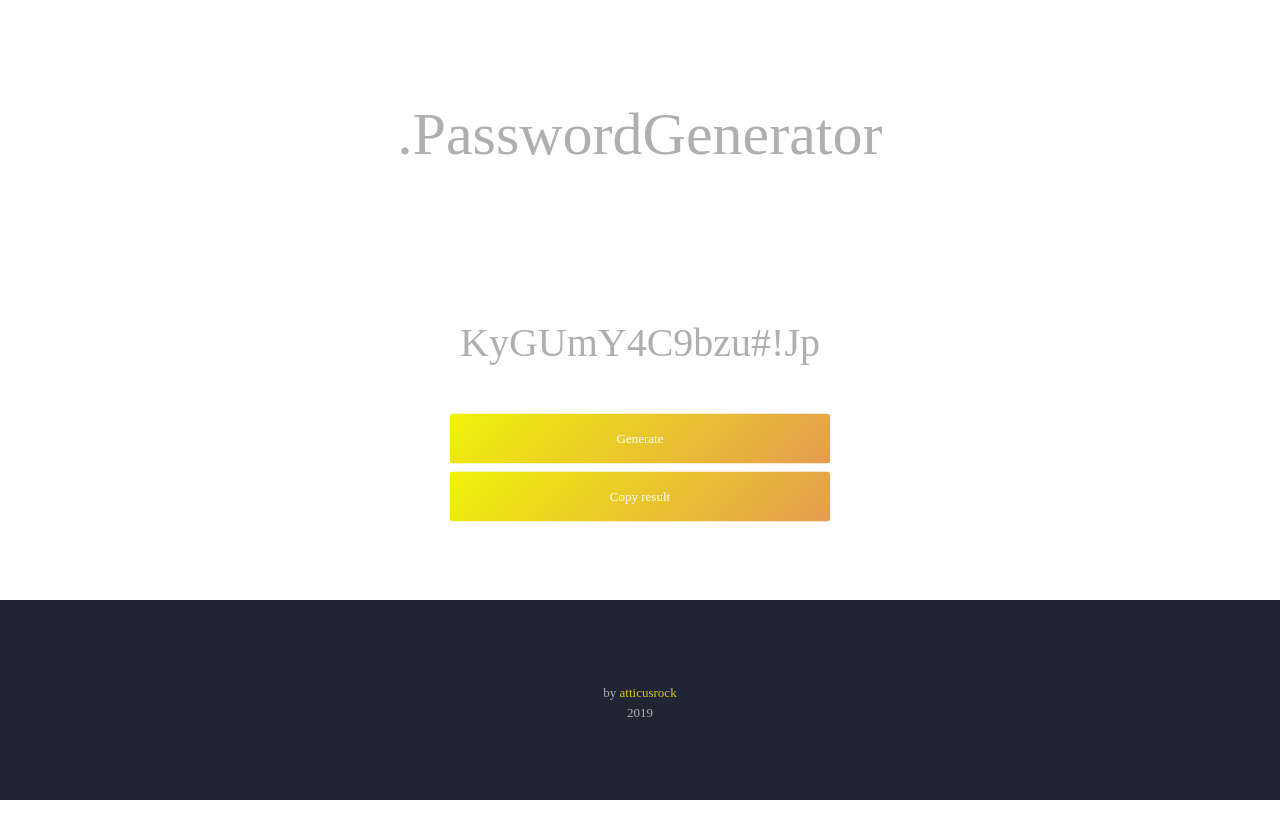
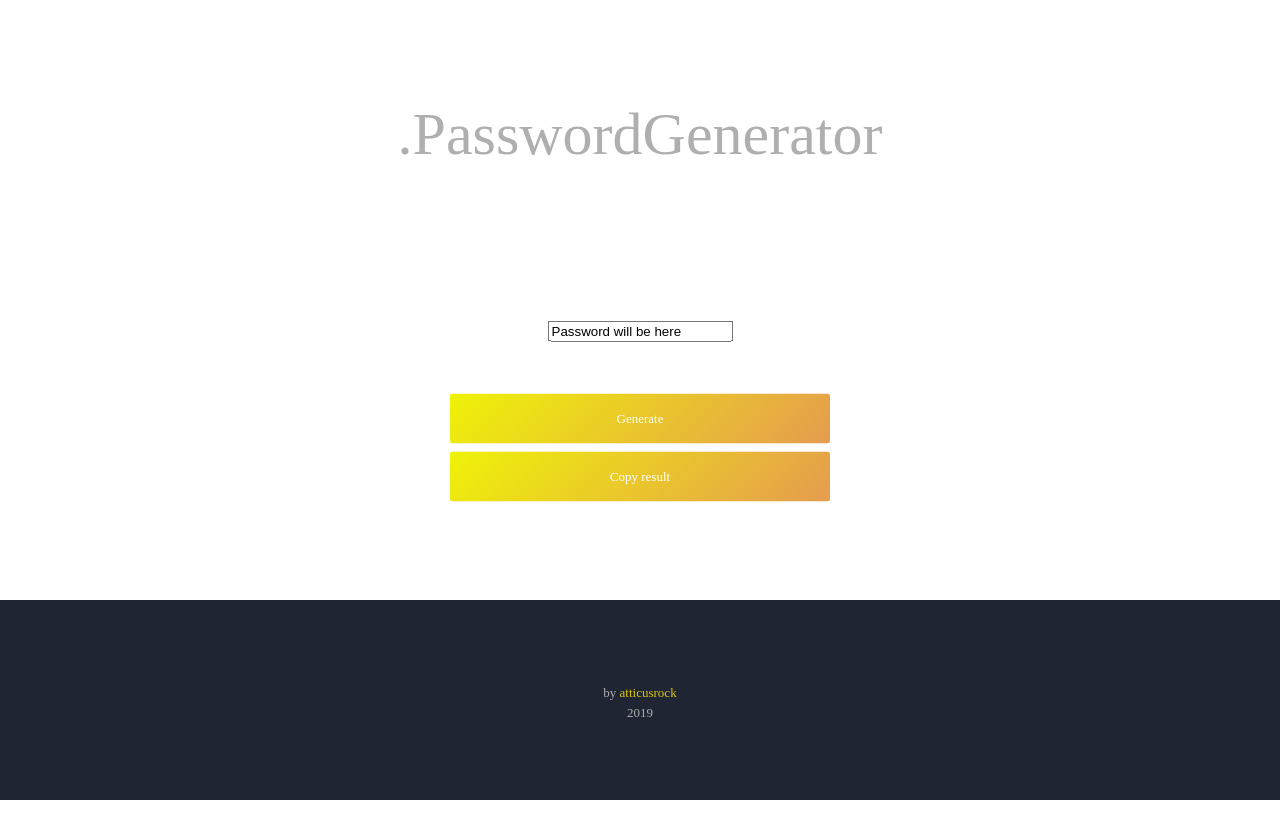
Before and after one commit to atticusrock/password_generator, a plain HTML site: page index.html in a window 1280 px wide. Drawn offline with Linux system fonts and the light colour scheme.

Commit message:
small reconstruction

```diff
--- a/index.html
+++ b/index.html
@@ -11,13 +11,14 @@
   <div class="header"> .PasswordGenerator
   </div>
     <div class="forma">
-      <form action="main.py" id="data" method="post">
-        <p>KyGUmY4C9bzu#!Jp <output name="result"></output></p>
-        <button class="button" form="data" type="submit">Generate</button>
-          <div>
+      <form id="pass" method="get">
+        <input type="text" value="Password will be here ">
+        <p></p>
+        <input class="button" type="submit" value="Generate">
+      </form>
+        <div>
             <button class="button" onclick="myFunction()">Copy result</button>
-          </div>
-      </form>
+        </div>
     </div>
   <div class="footer">
       <div class="text">by <a href="https://github.com/atticusrock">atticusrock</a> <p>2019</p>
```
